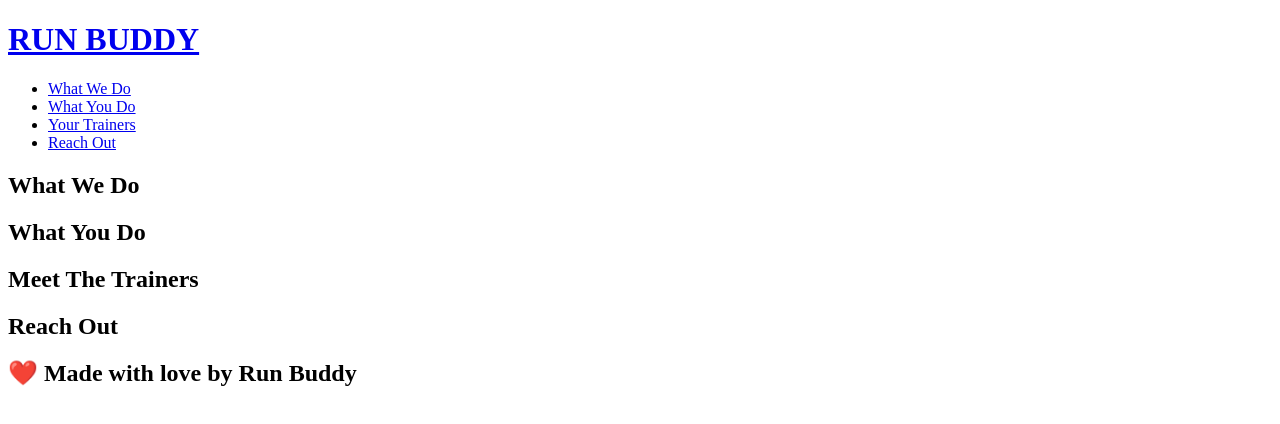
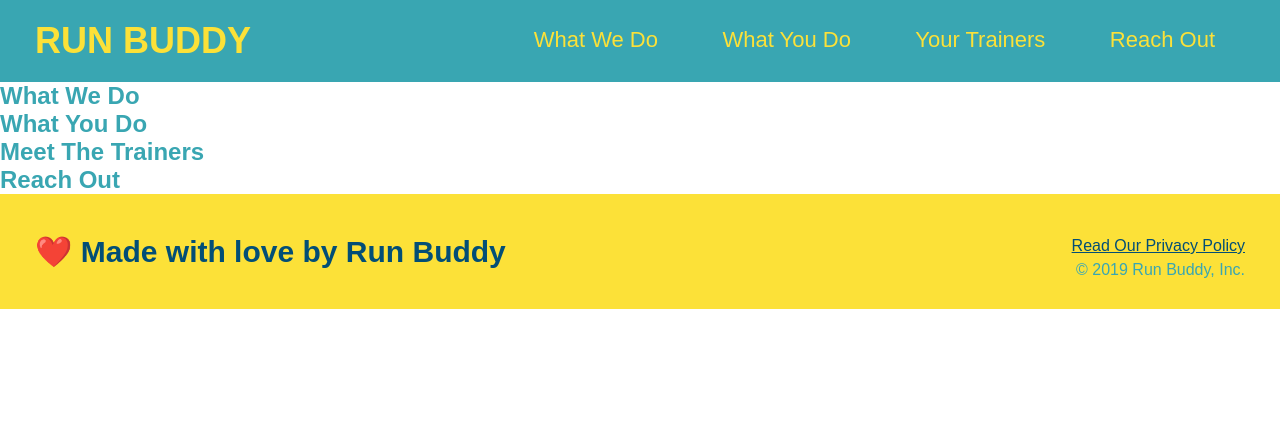
Before and after one commit to Jonnymoore4/run-buddy, a plain HTML site: page index.html in a window 1280 px wide. Drawn offline with Linux system fonts and the light colour scheme.

Commit message:
<CSS Header and Footer>

```diff
--- a/index.html
+++ b/index.html
@@ -2,6 +2,7 @@
 <html lang="en">
     <head>
         <meta charset="UTF-8"/>
+        <link rel="stylesheet" href="./assets/css/style.css"/>
         <title>Run Buddy</title>
     </head>
     <body>
@@ -58,6 +59,10 @@
         <!--Footer-->
         <footer>
             <h2>❤️ Made with love by Run Buddy</h2>
+            <div>
+                <a href="#">Read Our Privacy Policy</a><br />
+                &copy; 2019 Run Buddy, Inc.
+            </div>
         </footer>
     </body>
 </html>
```
